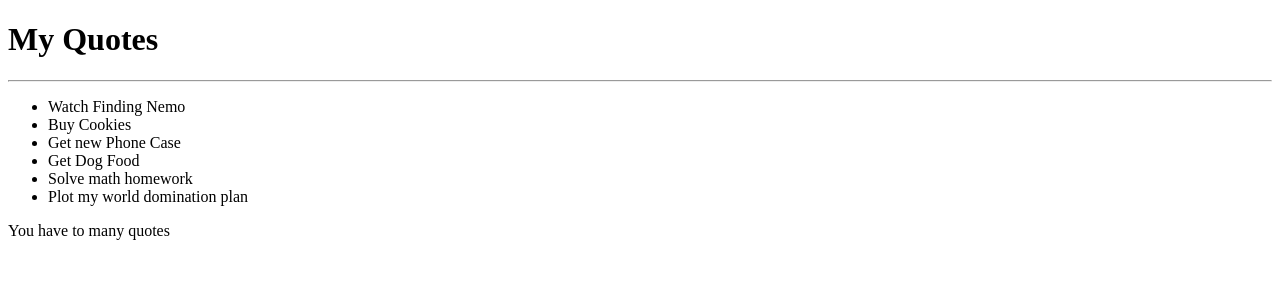
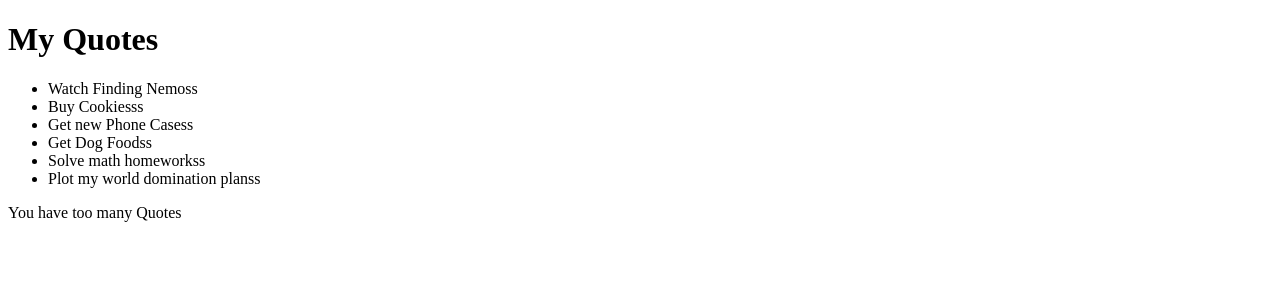
Before and after one commit to Caiseyann/Quotes-Angular, an Angular app: page / in a window 1280 px wide. Shown: the top 300 px of the page. Built offline with nearby package versions, Linux system fonts and the light colour scheme.

Commit message:
displayed quotes on html after adding link root on app component.html

```diff
--- a/src/app/app.component.html
+++ b/src/app/app.component.html
@@ -1,7 +1 @@
-<h1>My Quotes</h1>
-<hr>
-
-<ul>
-  <li *ngFor='let quote of quotes'>{{quote.name}}</li>
-</ul>
-  <p *ngIf='quotes.length'>You have to many quotes</p>
+<app-quote><app-quote>
--- a/src/app/quote/quote.component.html
+++ b/src/app/quote/quote.component.html
@@ -1,6 +1,6 @@
 <h1>My Quotes</h1>
 
 <ul>
-  <li *ngFor='let quote of quotes'>{{quote.name}}</li>
+  <li *ngFor='let quote of Quotes'>{{quote.name}}</li>
 </ul>
-<p *ngIf='quotes.length'></p>
+<p *ngIf='Quotes.length'>You have too many Quotes</p>
```
